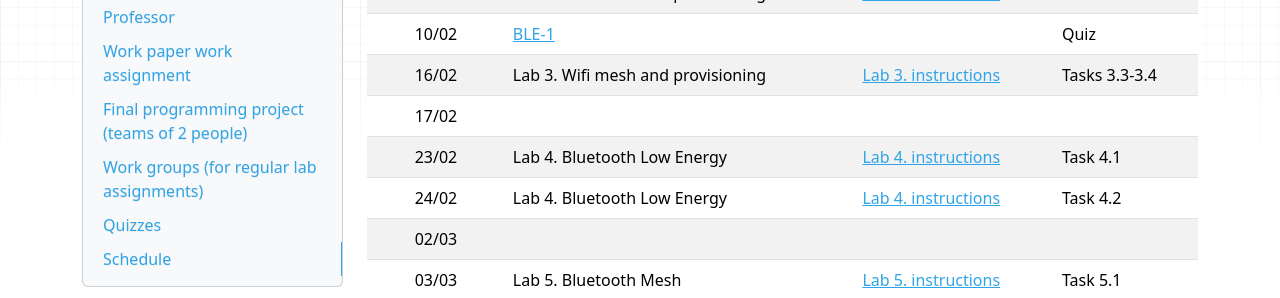
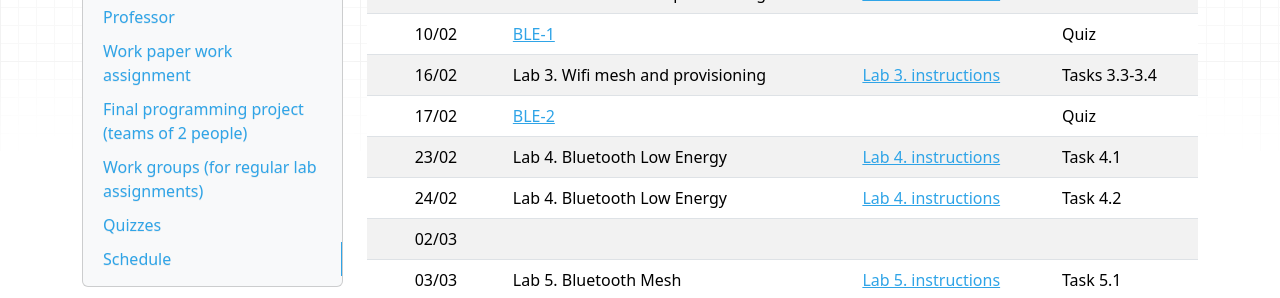
Before and after one commit to iot-da/iot-da.github.io, an MkDocs documentation site: the page built from docs/Subjects/NP1/index.md, in a window 1280 px wide and 900 px high, scrolled down 1116 px. Shown: the part 155-453 px from the top of the window. Built offline with MkDocs 1.6.1, drawn with Linux system fonts in a browser that asks for light colours; nearby versions of some CDN libraries.

Commit message:
NP1 ble slides

```diff
--- a/docs/Subjects/NP1/index.md
+++ b/docs/Subjects/NP1/index.md
@@ -52,7 +52,7 @@ You MUST enter your name to answer the quizzes.
 |   09/02   | Lab 3. Wifi mesh and provisioning           | [Lab 3. instructions](P3/index.md) | Tasks 3.1-3.2 |
 |   10/02   | [BLE-1](slides/BLE-1.pdf)                   |                                    | Quiz          |
 |   16/02   | Lab 3. Wifi mesh and provisioning           | [Lab 3. instructions](P3/index.md) | Tasks 3.3-3.4 |
-|   17/02   |                                             |                                    |               |
+|   17/02   | [BLE-2](slides/BLE-2.pdf)                   |                                    | Quiz          |
 |   23/02   | Lab 4. Bluetooth Low Energy                 | [Lab 4. instructions](P4/index.md) | Task 4.1      |
 |   24/02   | Lab 4. Bluetooth Low Energy                 | [Lab 4. instructions](P4/index.md) | Task 4.2      |
 |   02/03   |                                             |                                    |               |
```
Also changed, not shown: 1 other file.
